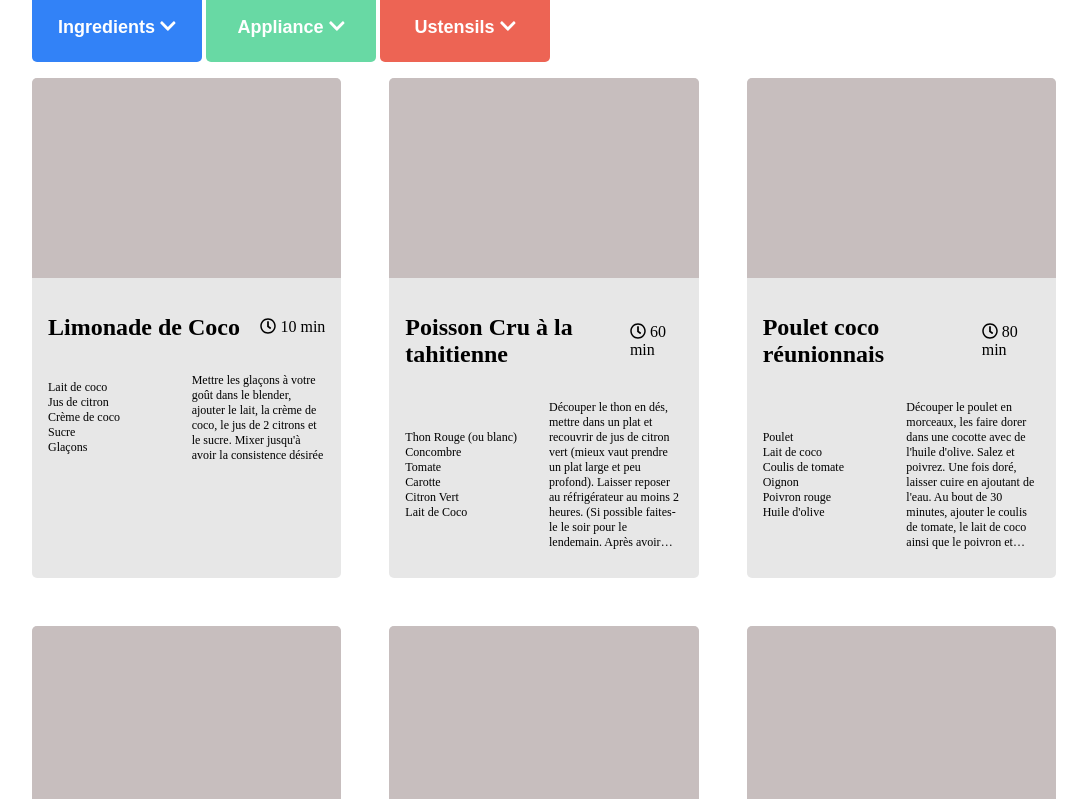
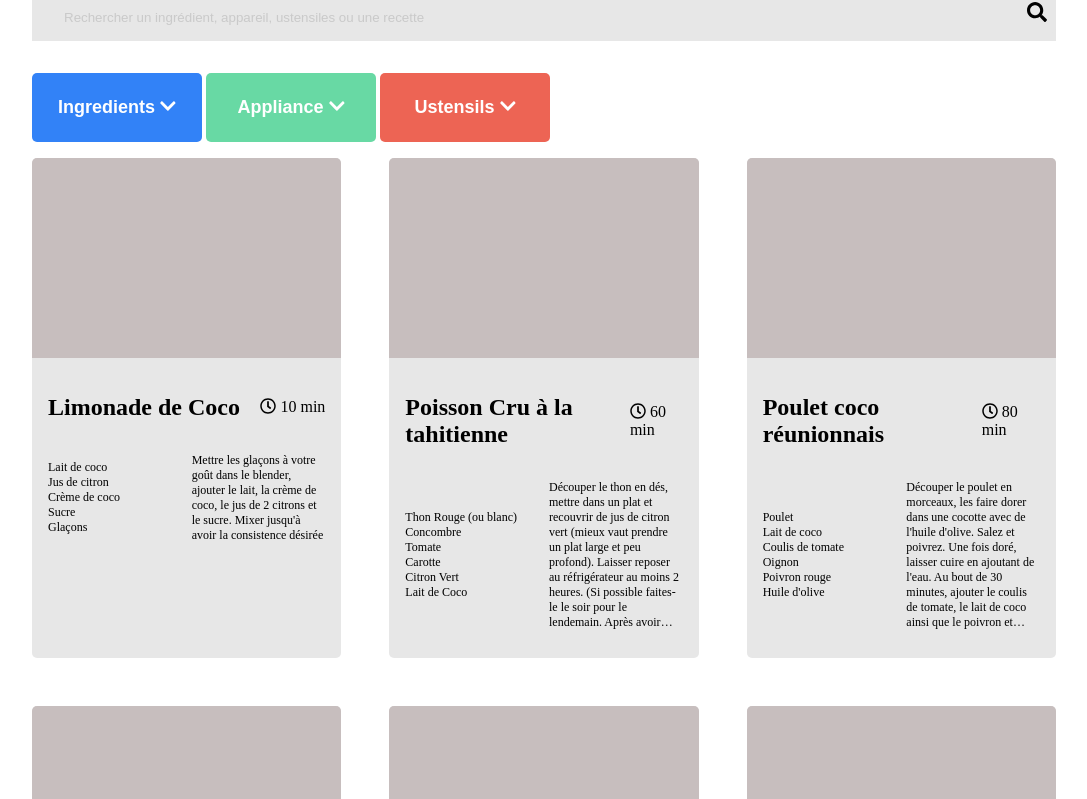
Before and after one commit to iamRomeo-dev/P7_vanilla_JS, a website with bundled scripts: page index.html in a window 1280 px wide. Shown: the part 33-832 px from the top of the page, without its empty margins (96-1183 px from the left). Built offline with nearby package versions, Linux system fonts and the light colour scheme; files whose address does not match are found by name.

Commit message:
:zap: search bar is Ok !

```diff
--- a/app.js
+++ b/app.js
@@ -1,4 +1,5 @@
 import { data } from "./data.js";
+import { searchBar } from "./searchBar.js";
 
 const $recipeList = document.getElementById("recipes");
 const appliance_dropdown = document.getElementById("appliance_dropdown");
@@ -17,7 +18,7 @@ const ingredients_dropdown_button = document.getElementById(
 
 let filteredArray = data;
 renderRecipes(filteredArray);
-
+searchBar(filteredArray);
 //----FILTER FUNCTIONS { filterAppliance(array, value), filterUstensils(array, value), filterIngredients(array, value) }----
 //APPLIANCE
 function filterAppliance(data, value) {
@@ -271,7 +272,7 @@ function renderRecipe(recipe) {
   return $recipeListItem;
 }
 
-function renderRecipes(recipes) {
+export function renderRecipes(recipes) {
   $recipeList.innerHTML = "";
   recipes.forEach((recipe) => {
     $recipeList.appendChild(renderRecipe(recipe));
--- a/index.html
+++ b/index.html
@@ -20,6 +20,17 @@
         <img src="logoPetitsPlats.png" alt="logo petits plats" />
       </div>
     </header>
+    <div class="search">
+      <input
+        type="search"
+        id="searchBar"
+        class="searchTerm"
+        placeholder="Rechercher un ingrédient, appareil, ustensiles ou une recette"
+      />
+      <button type="submit" class="searchButton">
+        <i class="fas fa-search"></i>
+      </button>
+    </div>
     <div id="buttonValues"></div>
     <div id="totoDiv">
       <button id="ingredients_dropdown_button">
--- /dev/null
+++ b/searchBar.js
@@ -0,0 +1,21 @@
+// onChange={(e) => setSearch(e.target.value)
+import { renderRecipes } from "./app.js";
+
+export const searchBar = (filteredArray) => {
+  const $searchBar = document.getElementById("searchBar");
+
+  $searchBar.addEventListener("keyup", (event) => {
+    const searchString = event.target.value.toLowerCase();
+
+    const filteredSearch = filteredArray.filter((recipe) => {
+      return (
+        recipe.name.toLowerCase().includes(searchString) ||
+        recipe.description.toLowerCase().includes(searchString) ||
+        recipe.ingredients
+          .map((ingredient) => ingredient.ingredient.toLowerCase())
+          .includes(searchString)
+      );
+    });
+    renderRecipes(filteredSearch);
+  });
+};
--- a/style.css
+++ b/style.css
@@ -143,3 +143,39 @@ body {
   background: transparent;
   color: white;
 }
+
+/* SEARCH BAR */
+.search {
+  width: 100%;
+  height: 3rem;
+  display: flex;
+  background-color: #e7e7e7;
+  margin-bottom: 2rem;
+}
+
+.searchTerm {
+  width: 100%;
+  border: transparent;
+  border-right: none;
+  padding: 5px;
+  border-radius: 5px 0 0 5px;
+  outline: none;
+  opacity: 25%;
+  background-color: #e7e7e7;
+  padding-left: 2rem;
+}
+
+.searchTerm:focus {
+  color: #00b4cc;
+}
+
+.searchButton {
+  width: 40px;
+  height: 40px;
+  text-align: center;
+  border-radius: 0 5px 5px 0;
+  cursor: pointer;
+  font-size: 20px;
+  background-color: #e7e7e7;
+  border: none;
+}
```
